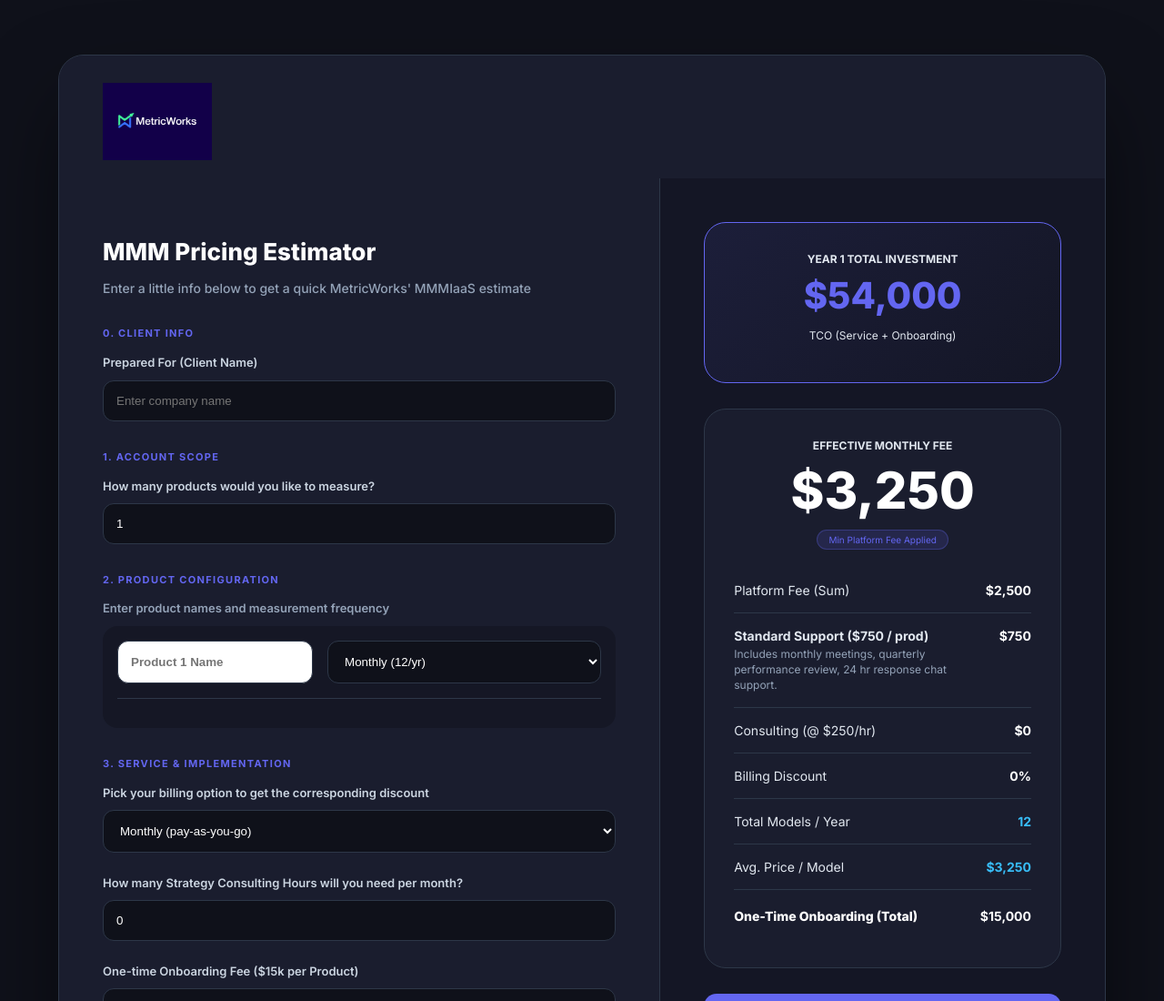
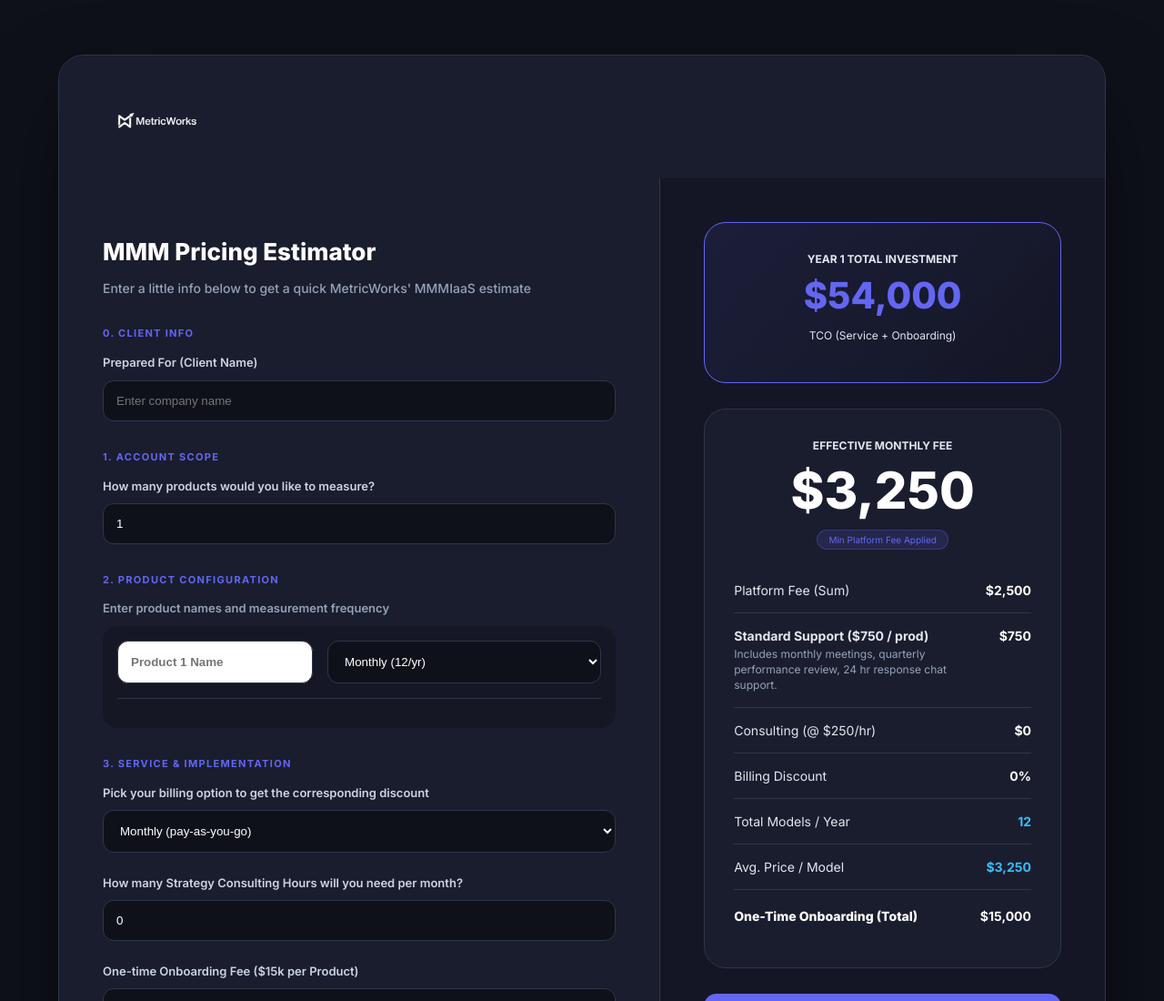
Before and after one commit to sanjayraghu-ux/MMMCalc, a plain HTML site: page index.html in a window 1280 px wide. Shown: the top 1100 px of the page at 91% size. Drawn offline with Linux system fonts and the light colour scheme.

Commit message:
Update index.html

```diff
--- a/index.html
+++ b/index.html
@@ -21,7 +21,7 @@
     <div class="calculator-container" id="capture-area">
         <div class="dashboard-header">
             <div class="header-top">
-                <img src="MW_Logo_Color_ Blue.png" alt="MetricWorks Logo" class="mw-logo">
+                <img src="MW_Logo_White.png" alt="MetricWorks Logo" class="mw-logo">
                 <div id="preparedForDisplay" class="prepared-display"></div>
             </div>
         </div>
```
